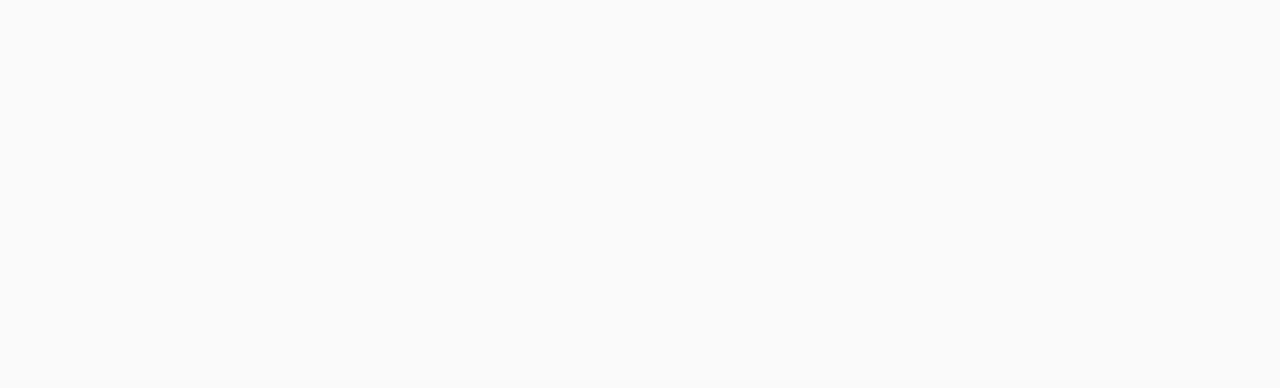
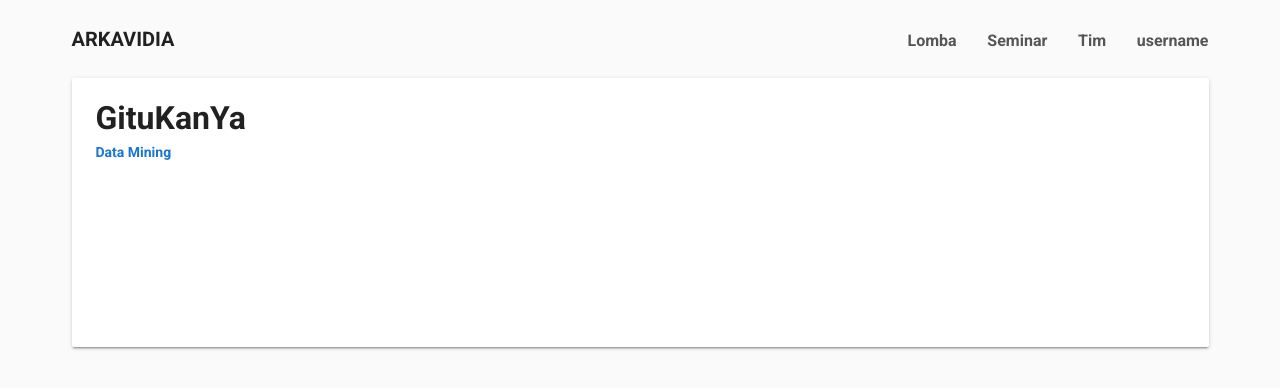
Before and after one commit to arkavidia5/arkav-is, a Vue app in the folder arkav-is-web/: page /teams in a window 1280 px wide. Shown: the top 388 px of the page. Built offline with nearby package versions, Linux system fonts and the light colour scheme.

Commit message:
Basic navbar appearance

```diff
--- a/arkav-is-web/src/App.vue
+++ b/arkav-is-web/src/App.vue
@@ -10,7 +10,7 @@ export default {
   name: 'App',
   data () {
     return {
-      title: 'Vuetify.jsl'
+      title: 'Arkavidia 5'
     }
   }
 }
@@ -23,7 +23,7 @@ export default {
   position: relative;
 }
 
-.application a::after{
+.application a::before{
   content: '';
   border-bottom: 6px solid;
   border-bottom-color: var(--v-primary-base, #1976d2);
@@ -34,7 +34,7 @@ export default {
   width: 100%;
 }
 
-.application a:hover::after{
+.application a:hover::before{
   opacity: 0.4;
   transition: 0.2s;
 }
--- /dev/null
+++ b/arkav-is-web/src/components/Navbar.vue
@@ -0,0 +1,72 @@
+<template>
+  <div class="navbar">
+    <div class="logo">Arkavidia</div>
+    <ul>
+      <li><a href="#">Lomba</a></li>
+      <li><a href="#">Seminar</a></li>
+      <li><a href="#">Tim</a></li>
+      <li><a href="#">username</a></li>
+    </ul>
+  </div>
+</template>
+
+<script>
+  export default {
+    data: () => ({})
+  }
+</script>
+
+<style scoped>
+  .navbar {
+    display: flex;
+    justify-content: space-between;
+    align-items: baseline;
+    flex-wrap: wrap;
+    margin-bottom: 24px;
+  }
+
+  .logo {
+    margin-right: 16px;
+  }
+
+  .navbar > ul {
+    display: flex;
+    list-style: none;
+    flex-wrap: wrap;
+    padding: 0;
+  }
+
+  .navbar > ul > li {
+    margin-right: 2.4vw;
+  }
+
+  .navbar > ul > li:last-child {
+    margin-right: 0;
+  }
+
+  .navbar > ul > li > a {
+    font-weight: bold;
+    font-size: 16px;
+    color: var(--v-primary-base, #555);
+  }
+
+  .navbar > ul > li > a:hover {
+    transition: 0.2s;
+  }
+
+  .navbar > ul > li > a::before {
+    border-bottom: 0px solid;
+  }
+
+  .navbar > ul > li > a:hover::before {
+    transition: 0.2;
+    border-bottom: 6px solid;
+    border-bottom-color: var(--v-primary-base, #1976d2);
+  }
+
+  .logo {
+    font-weight: bold;
+    text-transform: uppercase;
+    font-size: 20px;
+  }
+</style>
--- a/arkav-is-web/src/router.js
+++ b/arkav-is-web/src/router.js
@@ -2,6 +2,7 @@ import Vue from 'vue'
 import Router from 'vue-router'
 import Home from './views/Home.vue'
 import Login from './views/Login.vue'
+import TeamPage from './views/TeamPage.vue'
 
 Vue.use(Router)
 
@@ -11,8 +12,14 @@ export default new Router({
   routes: [
     {
       path: '/',
-      name: 'home',
-      component: Home
+      component: Home,
+      children: [
+        {
+          path: 'teams',
+          name: 'teams',
+          component: TeamPage,
+        },
+      ]
     },
     {
       path: '/login',
--- a/arkav-is-web/src/views/Home.vue
+++ b/arkav-is-web/src/views/Home.vue
@@ -1,84 +1,23 @@
 <template>
-  <div>
-    <v-navigation-drawer persistent :mini-variant="miniVariant" :clipped="clipped" v-model="drawer" enable-resize-watcher
-      fixed app>
-      <v-list>
-        <v-list-tile value="true" v-for="(item, i) in items" :key="i">
-          <v-list-tile-action>
-            <v-icon v-html="item.icon"></v-icon>
-          </v-list-tile-action>
-          <v-list-tile-content>
-            <v-list-tile-title v-text="item.title"></v-list-tile-title>
-          </v-list-tile-content>
-        </v-list-tile>
-      </v-list>
-    </v-navigation-drawer>
-    <v-toolbar app :clipped-left="clipped">
-      <v-toolbar-side-icon @click.stop="drawer = !drawer"></v-toolbar-side-icon>
-      <v-btn icon @click.stop="miniVariant = !miniVariant">
-        <v-icon v-html="miniVariant ? 'chevron_right' : 'chevron_left'"></v-icon>
-      </v-btn>
-      <v-btn icon @click.stop="clipped = !clipped">
-        <v-icon>web</v-icon>
-      </v-btn>
-      <v-btn icon @click.stop="fixed = !fixed">
-        <v-icon>web</v-icon>
-      </v-btn>
-      <v-toolbar-title v-text="title"></v-toolbar-title>
-      <v-spacer></v-spacer>
-      <v-btn icon @click.stop="rightDrawer = !rightDrawer">
-        <v-icon>menu</v-icon>
-      </v-btn>
-    </v-toolbar>
-    <v-content>
-
-      <v-container fluid>
-        <v-slide-y-transition mode="out-in">
-          <v-layout column align-center>
-            <img src="@/assets/logo.png" alt="Vuetify.js" class="mb-5">
-            <blockquote>
-              &#8220;First, solve the problem. Then, write the code.&#8221;
-              <footer>
-                <small>
-                  <em>&mdash;John Johnson</em>
-                </small>
-              </footer>
-            </blockquote>
-          </v-layout>
-        </v-slide-y-transition>
-      </v-container>
-
-    </v-content>
-    <v-navigation-drawer temporary :right="right" v-model="rightDrawer" fixed app>
-      <v-list>
-        <v-list-tile @click="right = !right">
-          <v-list-tile-action>
-            <v-icon>compare_arrows</v-icon>
-          </v-list-tile-action>
-          <v-list-tile-title>Switch drawer (click me)</v-list-tile-title>
-        </v-list-tile>
-      </v-list>
-    </v-navigation-drawer>
-    <v-footer :fixed="fixed" app>
-      <span>&copy; 2017</span>
-    </v-footer>
-  </div>
+  <v-app>
+    <v-container>
+      <Navbar />
+      <router-view />
+    </v-container>
+  </v-app>
 </template>
 
-<!-- Add "scoped" attribute to limit CSS to this component only -->
-<style scoped>
-h1, h2 {
-  font-weight: normal;
-}
-ul {
-  list-style-type: none;
-  padding: 0;
-}
-li {
-  display: inline-block;
-  margin: 0 10px;
-}
-a {
-  color: #42b983;
-}
-</style>
+<script>
+  import Navbar from '../components/Navbar.vue';
+
+  export default {
+    components: {
+      Navbar
+    },
+    data() {
+      return {
+
+      }
+    }
+  }
+</script>
--- /dev/null
+++ b/arkav-is-web/src/views/TeamPage.vue
@@ -0,0 +1,18 @@
+<template>
+  <v-card class="elevation-2 px-4 py-3">
+    <h2 class="team-name">GituKanYa</h2>
+    <div class="competition-name">Data Mining</div>
+    <br /><br /><br /><br /><br /><br /><br /><br />
+  </v-card>
+</template>
+
+<style scoped>
+  .team-name {
+    font-size: 32px;
+  }
+
+  .competition-name {
+    font-weight: bold;
+    color: var(--v-primary-base, #1976d2);
+  }
+</style>
```
